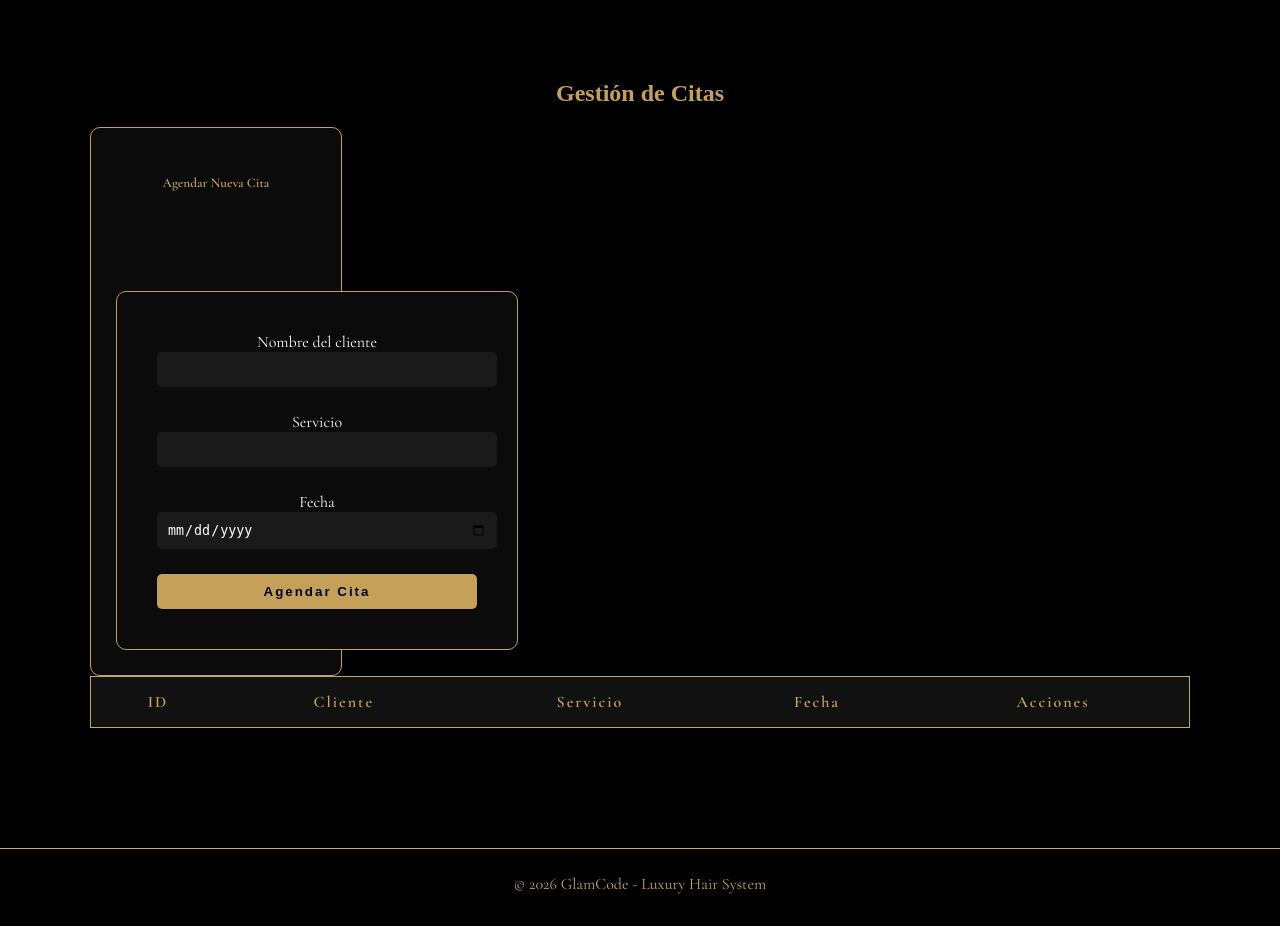
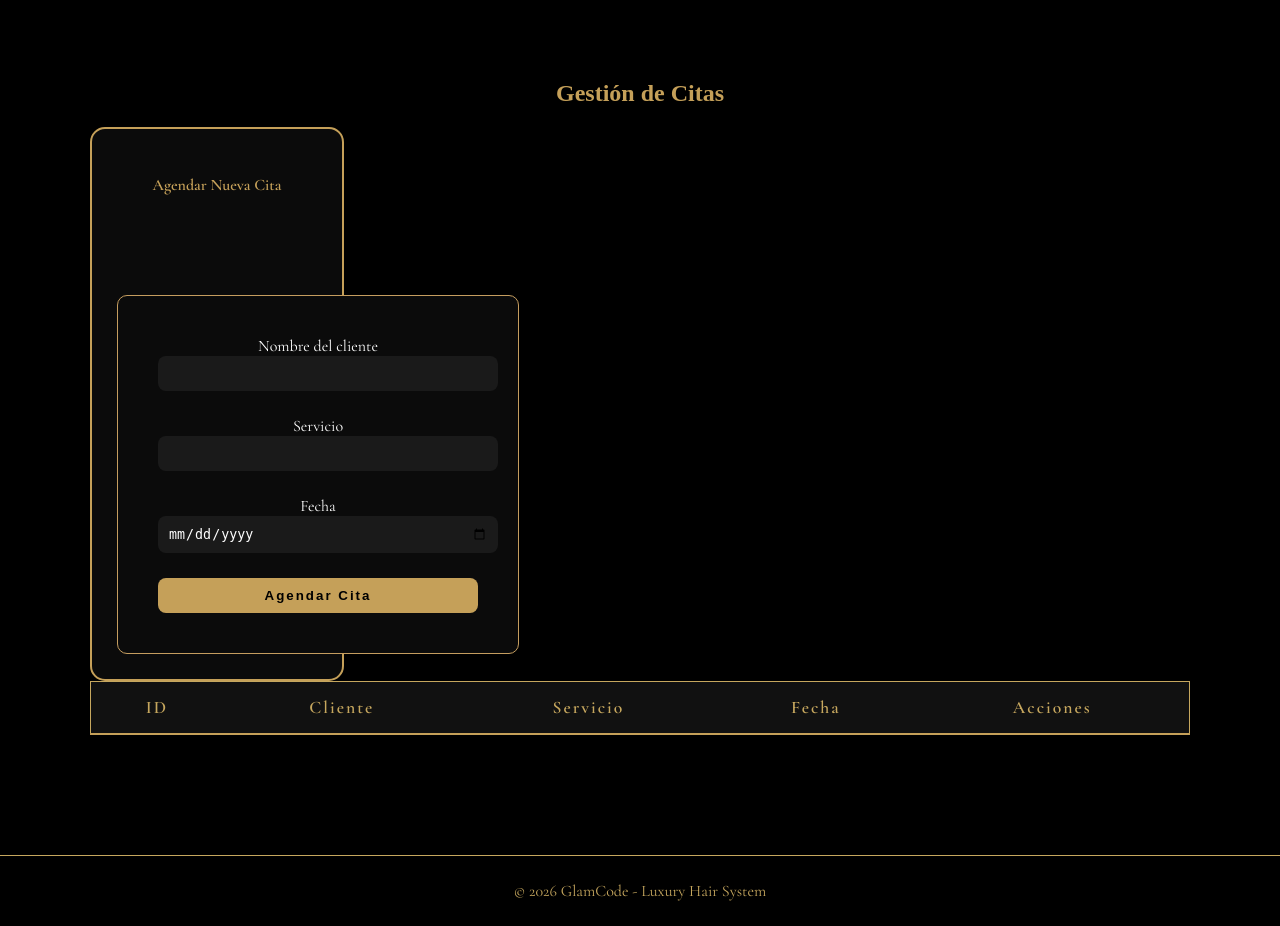
Before and after one commit to VIVIANAPLATA16/GlamCode-OS, a Flask app: page /citas in a window 1280 px wide. Shown: the part 149-1075 px from the top of the page. Before the commit the page ends 1043 px from the top, so only its background shows below. Run offline with Flask 3, Linux system fonts and the light colour scheme; the visitor is signed in with stand-in values (Sample User, id 1); data that the repository does not hold is empty.

Commit message:
style: centrado y pulido de citas

```diff
--- a/templates/citas.html
+++ b/templates/citas.html
@@ -1,27 +1,29 @@
 {% extends "base.html" %}
 {% block content %}
-<div class="container mt-4">
-    <h2 class="text-center" style="color: #c5a059; font-family: 'Playfair Display', serif;">Gestión de Citas</h2>
+<div class="container py-5">
+    <h2 class="text-center mb-5" style="color: #c5a059; font-family: 'Playfair Display', serif; font-weight: bold;">Gestión de Citas</h2>
 
-    <div class="row justify-content-center">
-        <div class="col-md-6">
-            <div class="card bg-dark text-white border-secondary mb-4" style="border: 1px solid #c5a059 !important;">
-                <div class="card-body">
-                    <h5 class="card-title text-center" style="color: #c5a059;">Agendar Nueva Cita</h5>
+    <div class="row justify-content-center mb-5">
+        <div class="col-12 col-md-6 col-lg-5">
+            <div class="card bg-dark text-white shadow" style="border: 2px solid #c5a059; border-radius: 15px;">
+                <div class="card-body p-4">
+                    <h4 class="card-title text-center mb-4" style="color: #c5a059;">Agendar Nueva Cita</h4>
                     <form method="POST">
                         <div class="mb-3">
                             <label class="form-label">Nombre del cliente</label>
-                            <input type="text" name="cliente" class="form-control bg-dark text-white border-secondary" required>
+                            <input type="text" name="cliente" class="form-control bg-dark text-white border-secondary shadow-sm" style="border-radius: 8px;" required>
                         </div>
                         <div class="mb-3">
                             <label class="form-label">Servicio</label>
-                            <input type="text" name="servicio" class="form-control bg-dark text-white border-secondary" required>
+                            <input type="text" name="servicio" class="form-control bg-dark text-white border-secondary shadow-sm" style="border-radius: 8px;" required>
                         </div>
-                        <div class="mb-3">
+                        <div class="mb-4">
                             <label class="form-label">Fecha</label>
-                            <input type="date" name="fecha" class="form-control bg-dark text-white border-secondary" required>
+                            <input type="date" name="fecha" class="form-control bg-dark text-white border-secondary shadow-sm" style="border-radius: 8px;" required>
                         </div>
-                        <button type="submit" class="btn w-100" style="background-color: #c5a059; color: black; font-weight: bold;">Agendar Cita</button>
+                        <button type="submit" class="btn w-100 py-2" style="background-color: #c5a059; color: black; font-weight: bold; border-radius: 8px; transition: 0.3s;">
+                            Agendar Cita
+                        </button>
                     </form>
                 </div>
             </div>
@@ -29,27 +31,27 @@
     </div>
 
     <div class="table-responsive">
-        <table class="table table-dark table-hover border-secondary text-center">
+        <table class="table table-dark table-hover border-secondary text-center mt-3 shadow">
             <thead>
-                <tr style="color: #c5a059;">
-                    <th>ID</th>
-                    <th>Cliente</th>
-                    <th>Servicio</th>
-                    <th>Fecha</th>
-                    <th>Acciones</th>
+                <tr style="color: #c5a059; font-size: 1.1rem; border-bottom: 2px solid #c5a059;">
+                    <th class="py-3">ID</th>
+                    <th class="py-3">Cliente</th>
+                    <th class="py-3">Servicio</th>
+                    <th class="py-3">Fecha</th>
+                    <th class="py-3">Acciones</th>
                 </tr>
             </thead>
-            <tbody>
+            <tbody class="align-middle">
                 {% for cita in citas %}
-                <tr>
+                <tr style="border-bottom: 1px solid rgba(197, 160, 89, 0.2);">
                     <td>{{ cita[0] }}</td>
                     <td>{{ cita[1] }}</td>
                     <td>{{ cita[2] }}</td>
                     <td>{{ cita[3] }}</td>
                     <td>
-                        <a href="{{ url_for('editar_cita', id=cita[0]) }}" class="btn btn-sm" style="color: #c5a059;">Editar</a>
-                        <span style="color: #c5a059;">|</span>
-                        <a href="{{ url_for('delete_cita', id=cita[0]) }}" class="btn btn-sm" style="color: #c5a059;" onclick="return confirm('¿Eliminar esta cita?')">Eliminar</a>
+                        <a href="{{ url_for('editar_cita', id=cita[0]) }}" class="btn btn-sm" style="color: #c5a059; font-weight: 500;">Editar</a>
+                        <span style="color: #c5a059; opacity: 0.5;">|</span>
+                        <a href="{{ url_for('delete_cita', id=cita[0]) }}" class="btn btn-sm" style="color: #c5a059; font-weight: 500;" onclick="return confirm('¿Eliminar esta cita?')">Eliminar</a>
                     </td>
                 </tr>
                 {% endfor %}
```
